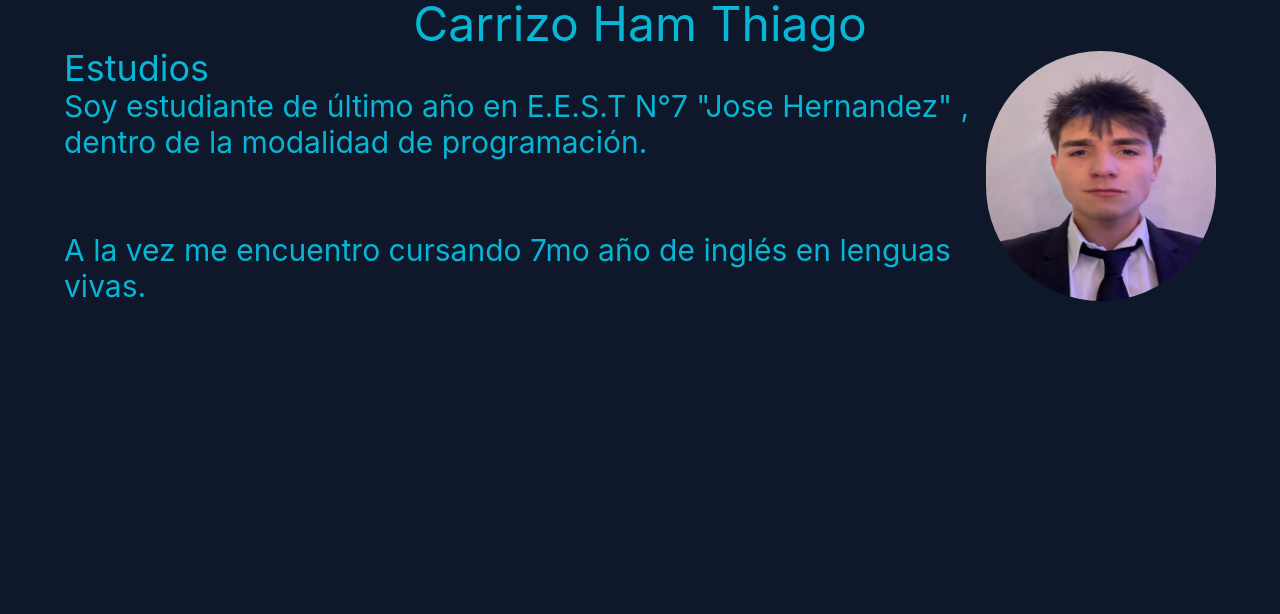
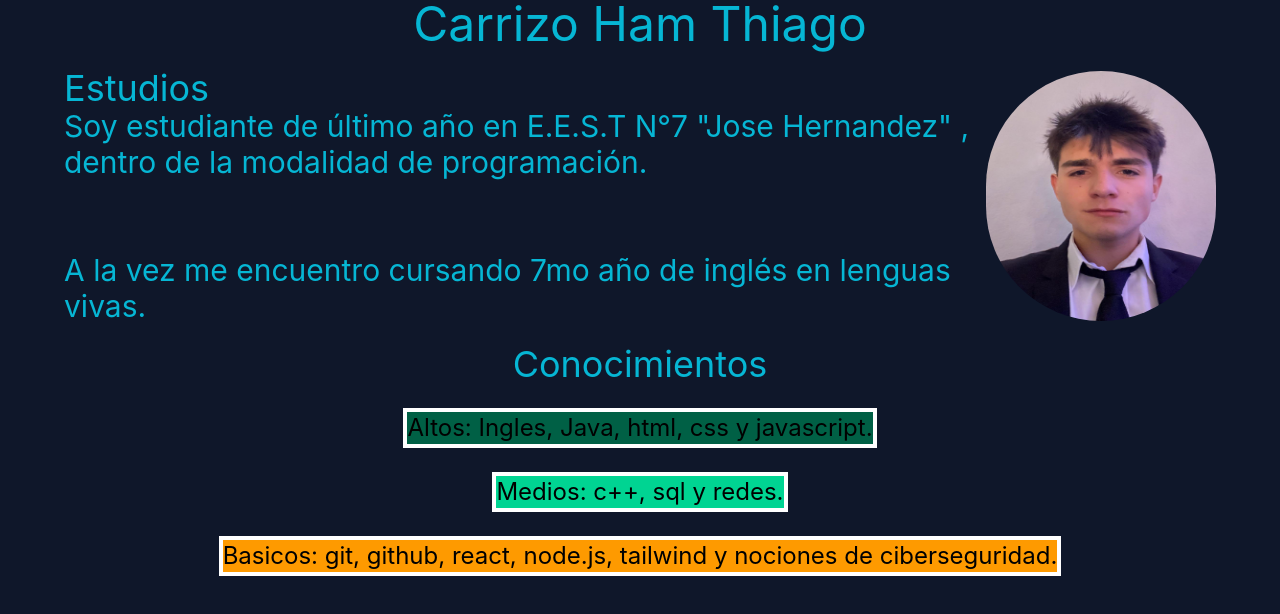
Before and after one commit to CarrizoThiago/ejer_1, a React (Vite) app in the folder mi-proyecto/: page / in a window 1280 px wide. Shown: the top 614 px of the page. Built offline with nearby package versions, Linux system fonts and the light colour scheme.

Commit message:
2da seccion papuuuu

```diff
--- a/mi-proyecto/src/App.jsx
+++ b/mi-proyecto/src/App.jsx
@@ -8,13 +8,13 @@ function App() {
       <h1 className="text-5xl ">Carrizo Ham Thiago</h1>
     </div>
     {/*seccion1 */}
-    <div className="w-[90%] ml-[5%] mr-[5%] flex flex-col md:flex-row">
+    <div className="w-[90%] ml-[5%] mr-[5%] mt-[20px] mb-[20px] flex flex-col md:flex-row ">
       {/*seccion1 izquierda */}
       <div className="w-[100%] md:w-[80%]">
         <h1 className="text-4xl">Estudios</h1>
           <p className="text-3xl">Soy estudiante de último año en E.E.S.T N°7 "Jose Hernandez"
-            , dentro de la modalidad de programación.<br>
-            </br> <br></br><br />A la vez me encuentro cursando 7mo año de inglés en lenguas vivas.</p>
+            , dentro de la modalidad de programación.<br />
+            <br /><br />A la vez me encuentro cursando 7mo año de inglés en lenguas vivas.</p>
       </div>
       {/*seccion1 derecha */}
       <div className="w-[100%] md:w-[20%] flex items-center justify-center">
@@ -22,6 +22,15 @@ function App() {
         <img className="w-[300px] h-[300px] md:w-[150px] md:h-[150px] lg:w-[250px] lg:h-[250px] rounded-full" src="/fotondacv.jpg" />
       </div>
     </div>
+    {/*seccion2 */}
+    <div className="w-[90%] ml-[5%] mr-[5%] mt-[20px] mb-[20px] flex flex-col md:flex-row">
+      <div className="w-[100%] flex justify-center items-center flex-col">
+        <h1 className="text-4xl">Conocimientos</h1><br />
+          <p className="text-2xl bg-emerald-800 text-black border-4 border-white">Altos: Ingles, Java, html, css y javascript.</p><br />
+          <p className="text-2xl bg-emerald-400 text-black border-4 border-white">Medios: c++, sql y redes.</p><br />
+          <p className="text-2xl bg-amber-500 text-black border-4 border-white">Basicos: git, github, react, node.js, tailwind y nociones de ciberseguridad.</p>
+      </div>
+    </div>
   </div>
   )
 }
```
